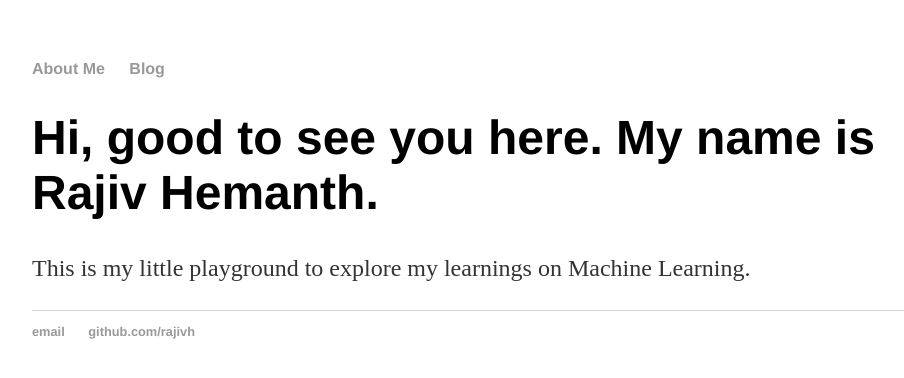
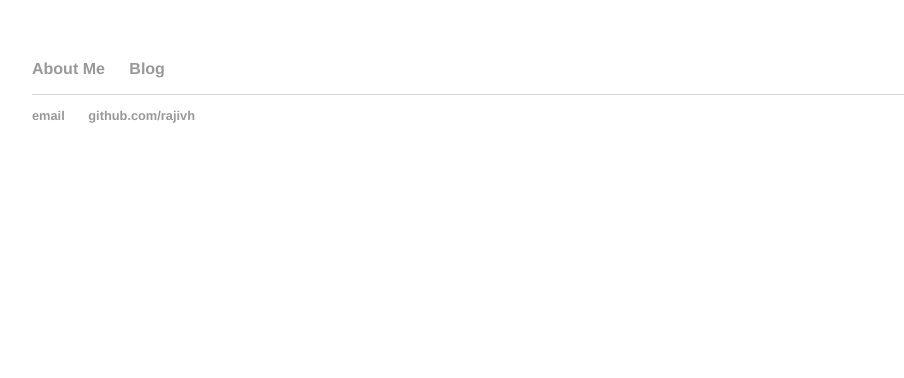
Before and after one commit to Rajivh/rajivh.github.io, a Jekyll site: the page built from index.html, in a window 1280 px wide. Shown: the top 378 px of the page, without its empty margins (160-1064 px from the left). Built offline with Jekyll 4.4.1, drawn with Linux system fonts in a browser that asks for light colours.

Commit message:
Update index.html

```diff
--- a/index.html
+++ b/index.html
@@ -2,7 +2,6 @@
 layout: default
 title: Rajiv Hemanth
 ---
-<div class="blurb">
-	<h1>Hi, good to see you here. My name is Rajiv Hemanth.</h1>
-	<p>This is my little playground to explore my learnings on Machine Learning.<em></em></p>
-</div><!-- /.blurb -->
+<div class="about">
+
+</div>
```
